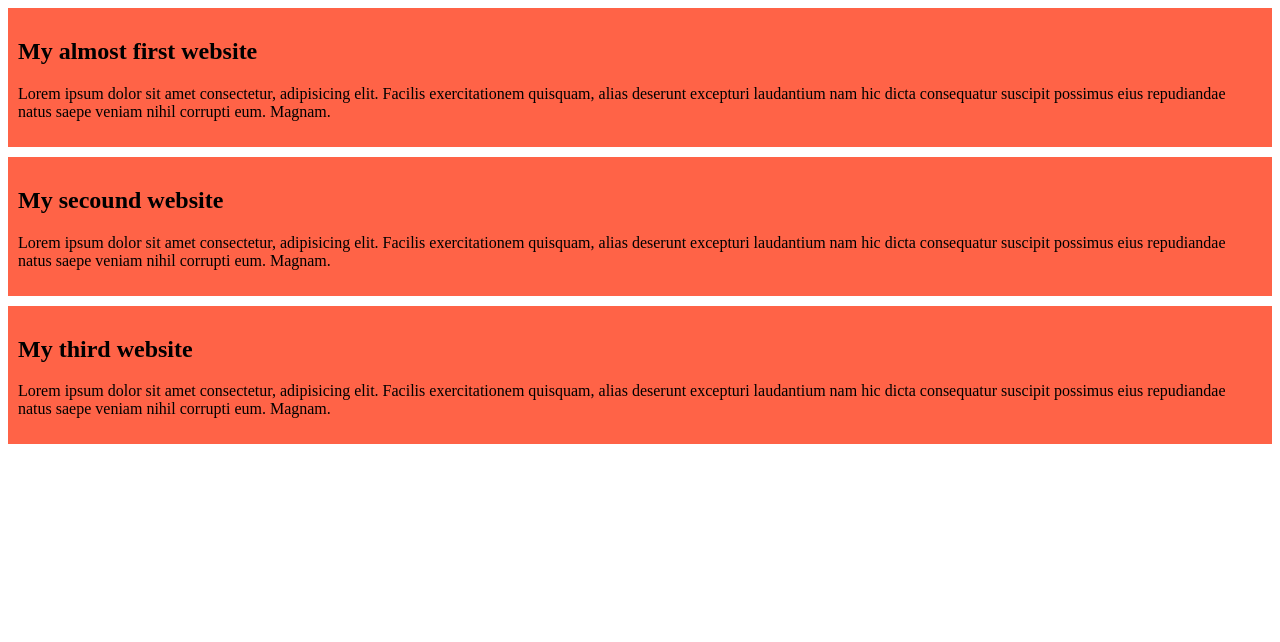
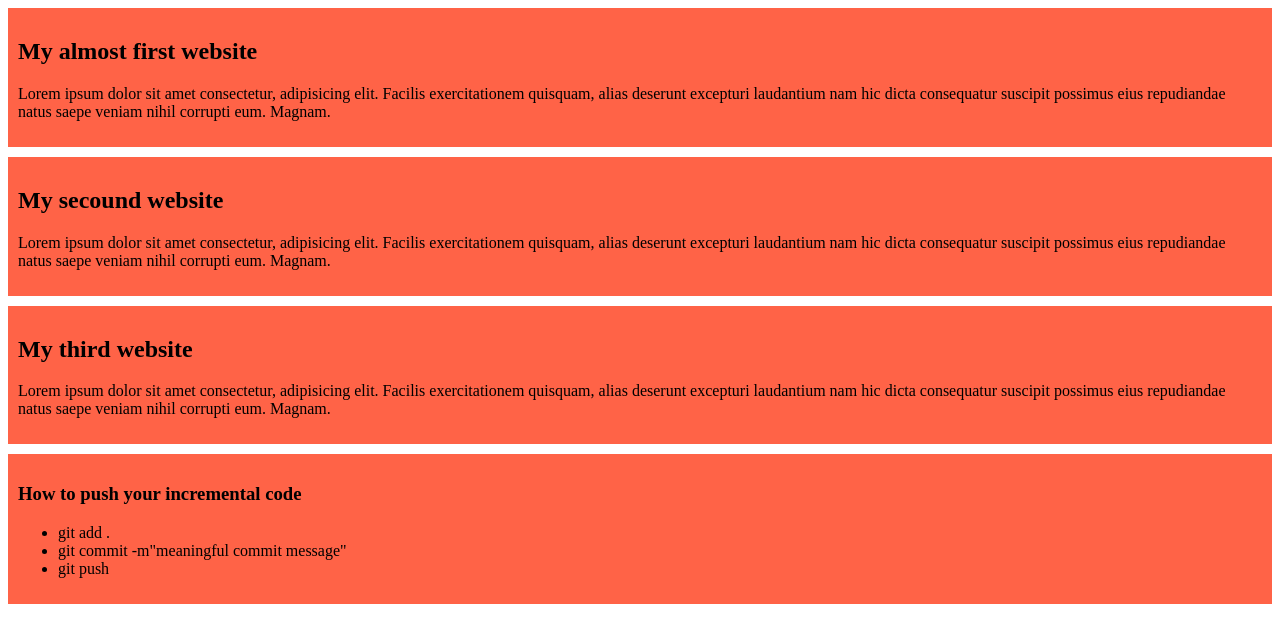
Before and after one commit to Shawony/my-simple-website, a plain HTML site: page index.html in a window 1280 px wide. Drawn offline with Linux system fonts and the light colour scheme.

Commit message:
added a list

```diff
--- a/index.html
+++ b/index.html
@@ -20,5 +20,14 @@
         <p>Lorem ipsum dolor sit amet consectetur, adipisicing elit. Facilis exercitationem quisquam, alias deserunt excepturi laudantium nam hic dicta consequatur suscipit possimus eius repudiandae natus saepe veniam nihil corrupti eum. Magnam.</p>
     </div>
 
+    <div>
+        <h3>How to push your incremental code</h3>
+        <ul>
+            <li>git add .</li>
+            <li>git commit -m"meaningful commit message"</li>
+            <li>git push</li>
+        </ul>
+    </div>
+
 </body>
 </html>
```
